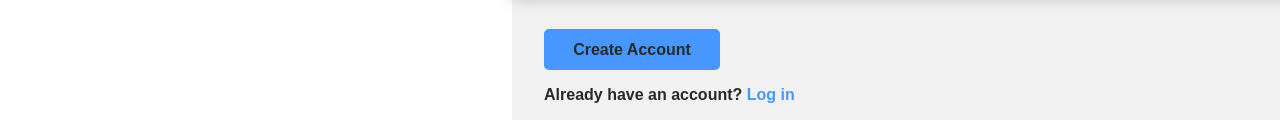
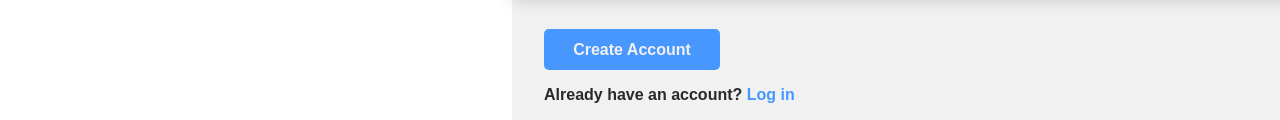
Before and after one commit to willcote/odin-sign-up-form, a plain HTML site: page index.html in a window 1280 px wide. Shown: the part 590-710 px from the top of the page. Drawn offline with Linux system fonts and the light colour scheme; a web font is replaced by a local one.

Commit message:
Change color of button text

```diff
--- a/style.css
+++ b/style.css
@@ -158,7 +158,7 @@ button {
   border: none;
   border-radius: 5px;
   background-color: var(--secondary-color);
-  color: var(--main-text);
+  color: var(--background-color);
 }
 
 .create-account-text {
```
